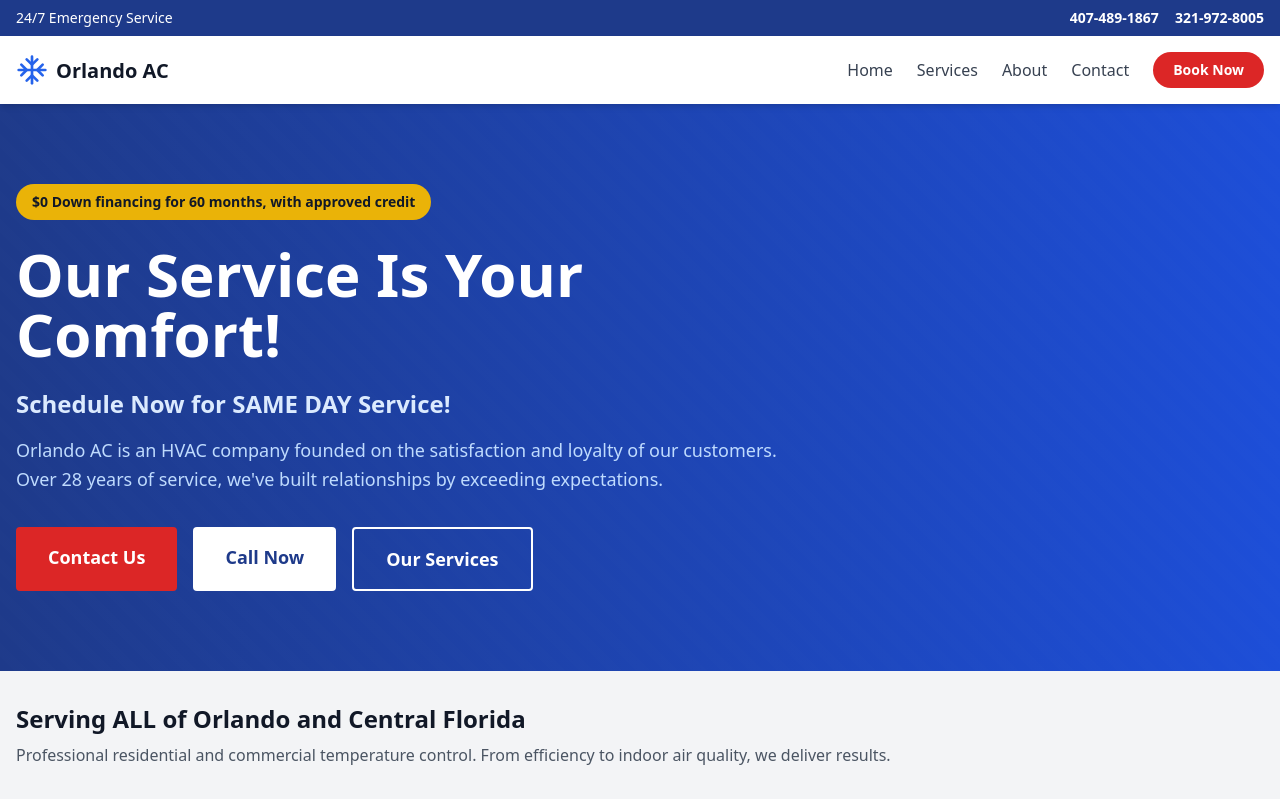
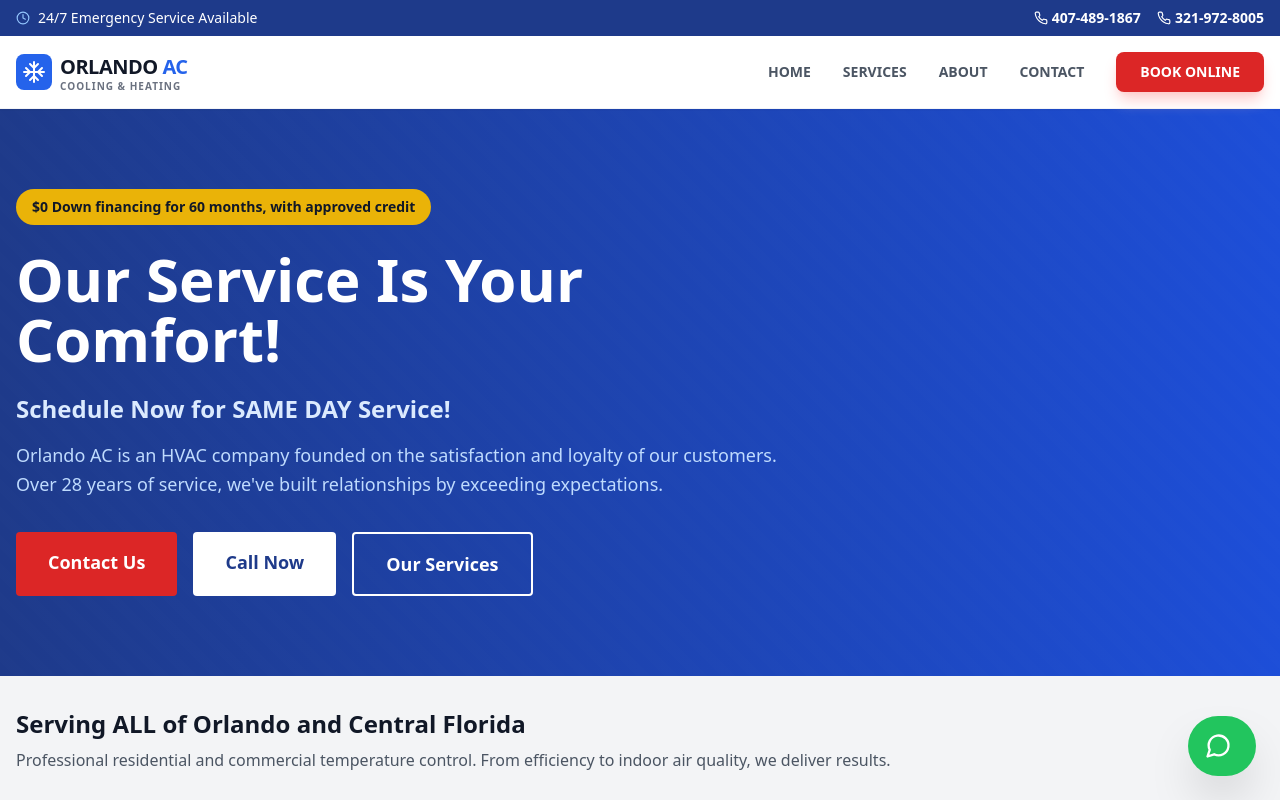
Before and after one commit to c67438578-web/Haraldo, a Next.js app: page / in a window 1280 px wide. Shown: the top 800 px of the page. Built offline with nearby package versions, Linux system fonts and the light colour scheme.

Commit message:
Update layout.js

```diff
--- a/app/layout.js
+++ b/app/layout.js
@@ -1,55 +1,148 @@
 import './globals.css'
 import Link from 'next/link'
-import { Snowflake } from 'lucide-react'
+import { Snowflake, Phone, MessageCircle, Clock } from 'lucide-react'
 
 export const metadata = {
-  title: 'Orlando Air Conditioning | AC Repair & Installation',
-  description: 'Professional AC installation and repair services in Orlando, FL. Same day service. Call 407-489-1867',
+  title: 'Orlando AC Repair & Installation | Same Day Service 24/7',
+  description: 'Professional air conditioning repair, installation, and maintenance in Orlando, FL. Same day service guaranteed. Licensed & Insured. Call (407) 489-1867.',
+  keywords: ['AC Repair Orlando', 'HVAC Orlando', 'Air Conditioning Installation Orlando', 'Emergency AC Repair FL'],
+  alternates: {
+    canonical: 'https://www.orlandocooling.com', // Substitua pelo seu domínio futuro
+  },
 }
 
 export default function RootLayout({ children }) {
+  // JSON-LD para SEO Local (HVAC Business)
+  const jsonLd = {
+    "@context": "https://schema.org",
+    "@type": "HVACBusiness",
+    "name": "Orlando AC",
+    "image": "https://www.orlandocooling.com/logo.png", // Atualize após o deploy
+    "address": {
+      "@type": "PostalAddress",
+      "streetAddress": "123 Orange Ave",
+      "addressLocality": "Orlando",
+      "addressRegion": "FL",
+      "postalCode": "32801",
+      "addressCountry": "US"
+    },
+    "geo": {
+      "@type": "GeoCoordinates",
+      "latitude": 28.5383,
+      "longitude": -81.3792
+    },
+    "telephone": "+14074891867",
+    "openingHoursSpecification": [
+      {
+        "@type": "OpeningHoursSpecification",
+        "dayOfWeek": ["Monday", "Tuesday", "Wednesday", "Thursday", "Friday"],
+        "opens": "07:00",
+        "closes": "19:00"
+      },
+      {
+        "@type": "OpeningHoursSpecification",
+        "dayOfWeek": ["Saturday", "Sunday"],
+        "opens": "08:00",
+        "closes": "17:00"
+      }
+    ],
+    "priceRange": "$$"
+  };
+
   return (
-    <html lang="en">
-      <body className="antialiased">
-        {/* TOP BAR FIXA */}
-        <div className="bg-blue-900 text-white py-2 text-sm">
+    <html lang="en" className="scroll-smooth">
+      <head>
+        <script
+          type="application/ld+json"
+          dangerouslySetInnerHTML={{ __html: JSON.stringify(jsonLd) }}
+        />
+      </head>
+      <body className="antialiased font-sans text-gray-900 bg-white">
+
+        {/* TOP BAR INFORMATIVA */}
+        <div className="bg-blue-900 text-white py-2 text-xs md:text-sm">
           <div className="container mx-auto px-4 flex justify-between items-center">
-            <span>24/7 Emergency Service</span>
-            <div className="flex gap-4 font-semibold">
-              <a href="tel:4074891867">407-489-1867</a>
-              <a href="tel:3219728005" className="hidden sm:inline">321-972-8005</a>
+            <div className="flex items-center gap-2">
+              <Clock size={14} className="text-blue-300" />
+              <span>24/7 Emergency Service Available</span>
+            </div>
+            <div className="flex gap-4 font-bold">
+              <a href="tel:4074891867" className="hover:text-blue-300 transition flex items-center gap-1">
+                <Phone size={14} /> 407-489-1867
+              </a>
+              <a href="tel:3219728005" className="hidden sm:flex hover:text-blue-300 transition items-center gap-1">
+                <Phone size={14} /> 321-972-8005
+              </a>
             </div>
           </div>
         </div>
 
-        {/* HEADER / NAV (Funciona em todas as páginas) */}
-        <header className="bg-white shadow-md sticky top-0 z-50">
+        {/* HEADER / NAVIGATION */}
+        <header className="bg-white/95 backdrop-blur-md shadow-sm sticky top-0 z-50 border-b border-gray-100">
           <div className="container mx-auto px-4 py-4 flex justify-between items-center">
-            <Link href="/" className="flex items-center gap-2">
-              <Snowflake className="w-8 h-8 text-blue-600" />
+            <Link href="/" className="flex items-center gap-2 group">
+              <div className="bg-blue-600 p-1.5 rounded-lg group-hover:rotate-12 transition-transform">
+                <Snowflake className="w-6 h-6 text-white" />
+              </div>
               <div>
-                <h1 className="text-xl font-bold text-gray-900 leading-tight">Orlando AC</h1>
+                <h1 className="text-xl font-black tracking-tight text-gray-900">ORLANDO <span className="text-blue-600">AC</span></h1>
+                <p className="text-[10px] uppercase tracking-widest text-gray-500 font-bold leading-none">Cooling & Heating</p>
               </div>
             </Link>
 
-            <nav className="hidden md:flex items-center gap-6">
-              <Link href="/" className="text-gray-700 hover:text-blue-600 font-medium">Home</Link>
-              <Link href="/services" className="text-gray-700 hover:text-blue-600 font-medium">Services</Link>
-              <Link href="/about" className="text-gray-700 hover:text-blue-600 font-medium">About</Link>
-              <Link href="/contact" className="text-gray-700 hover:text-blue-600 font-medium">Contact</Link>
-              <Link href="/contact" className="bg-red-600 text-white px-5 py-2 rounded-full hover:bg-red-700 transition font-semibold text-sm">
-                Book Now
+            <nav className="hidden md:flex items-center gap-8">
+              <Link href="/" className="text-sm font-bold text-gray-600 hover:text-blue-600 transition">HOME</Link>
+              <Link href="/services" className="text-sm font-bold text-gray-600 hover:text-blue-600 transition">SERVICES</Link>
+              <Link href="/about" className="text-sm font-bold text-gray-600 hover:text-blue-600 transition">ABOUT</Link>
+              <Link href="/contact" className="text-sm font-bold text-gray-600 hover:text-blue-600 transition">CONTACT</Link>
+              <Link href="/contact" className="bg-red-600 text-white px-6 py-2.5 rounded-lg hover:bg-red-700 transition-all shadow-lg shadow-red-200 font-bold text-sm">
+                BOOK ONLINE
               </Link>
             </nav>
+
+            {/* Mobile Menu Icon (Placeholder para funcionalidade futura) */}
+            <button className="md:hidden p-2 text-gray-600">
+              <svg xmlns="http://www.w3.org/2000/svg" className="h-6 w-6" fill="none" viewBox="0 0 24 24" stroke="currentColor">
+                <path strokeLinecap="round" strokeLinejoin="round" strokeWidth={2} d="M4 6h16M4 12h16m-7 6h7" />
+              </svg>
+            </button>
           </div>
         </header>
 
+        {/* CONTEÚDO DA PÁGINA */}
         {children}
 
         {/* FOOTER */}
-        <footer className="bg-gray-900 text-white py-8 text-center mt-12">
-          <p>&copy; 2025 Orlando Air Conditioning. All rights reserved.</p>
+        <footer className="bg-gray-900 text-white pt-16 pb-8">
+          <div className="container mx-auto px-4 text-center">
+            <div className="flex justify-center mb-6">
+              <Snowflake className="w-10 h-10 text-blue-500" />
+            </div>
+            <p className="text-gray-400 mb-4 max-w-md mx-auto">
+              Trusted HVAC experts in Central Florida. License #CAC057552. Providing comfort to Orlando homes since 1997.
+            </p>
+            <div className="border-t border-gray-800 pt-8 mt-8">
+              <p className="text-sm text-gray-500">
+                &copy; {new Date().getFullYear()} Orlando Air Conditioning. All rights reserved.
+              </p>
+            </div>
+          </div>
         </footer>
+
+        {/* WHATSAPP FLOATING BUTTON */}
+        <a
+          href="https://wa.me/14074891867"
+          target="_blank"
+          rel="noopener noreferrer"
+          className="fixed bottom-6 right-6 bg-green-500 text-white p-4 rounded-full shadow-2xl hover:bg-green-600 transition-all transform hover:scale-110 z-50 flex items-center gap-2 group"
+          aria-label="Chat on WhatsApp"
+        >
+          <MessageCircle size={28} />
+          <span className="max-w-0 overflow-hidden group-hover:max-w-xs transition-all duration-500 font-bold whitespace-nowrap px-0 group-hover:px-2">
+            Emergency Chat
+          </span>
+        </a>
+
       </body>
     </html>
   )
```
